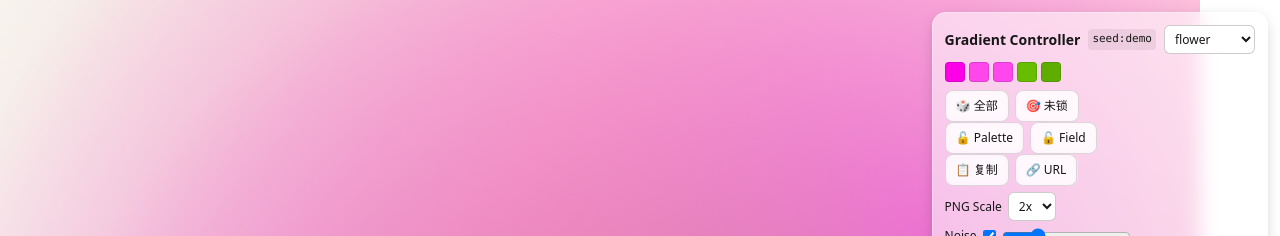
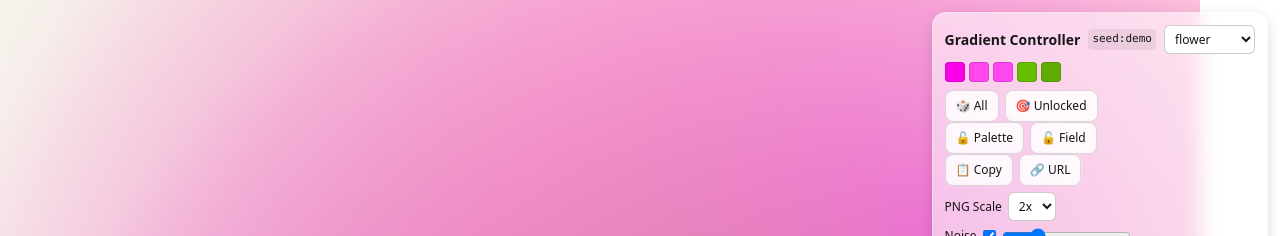
Before and after one commit to sorenpeng/gradient-image-generator, a Next.js app: page / in a window 1280 px wide. Shown: the top 236 px of the page. Built offline with nearby package versions, Linux system fonts and the light colour scheme.

Commit message:
Translate button labels in GradientController to English

```diff
--- a/components/GradientController.tsx
+++ b/components/GradientController.tsx
@@ -211,10 +211,10 @@ export const GradientController: React.FC<GradientControllerProps> = ({
           </div>
           <div style={row}>
             <button onClick={() => randomSeed("all")} style={btnStyle}>
-              🎲 全部
+              🎲 All
             </button>
             <button onClick={() => randomSeed("unlocked")} style={btnStyle}>
-              🎯 未锁
+              🎯 Unlocked
             </button>
           </div>
           <div style={row}>
@@ -242,7 +242,7 @@ export const GradientController: React.FC<GradientControllerProps> = ({
               style={btnStyle}
               onClick={() => navigator.clipboard.writeText(seed.toString())}
             >
-              📋 复制
+              📋 Copy
             </button>
             <button
               style={btnStyle}
@@ -330,7 +330,7 @@ export const GradientController: React.FC<GradientControllerProps> = ({
                 onClick={doExportPNG}
                 disabled={exporting}
               >
-                {exporting ? "… 导出中" : "🖼 PNG"}
+                {exporting ? "Exporting…" : "🖼 PNG"}
               </button>
             </div>
             {lastExportName && (
```
